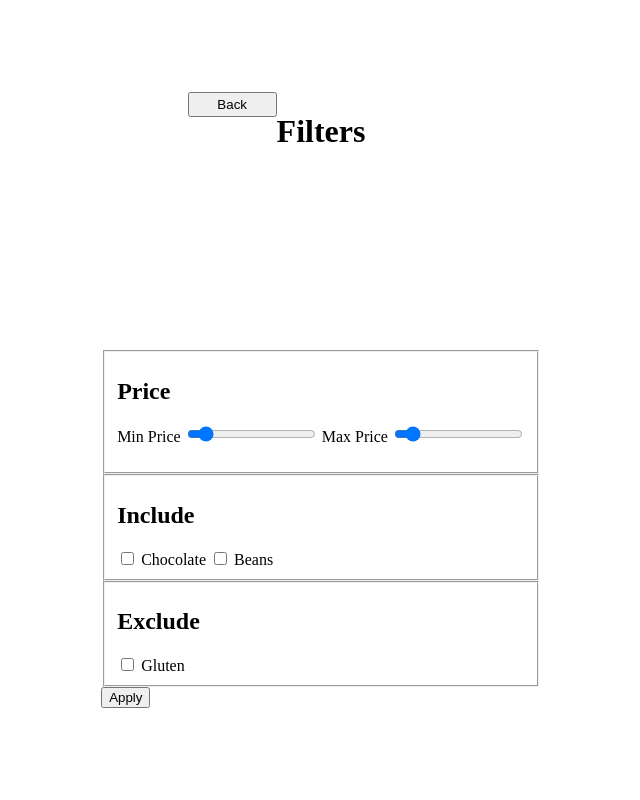
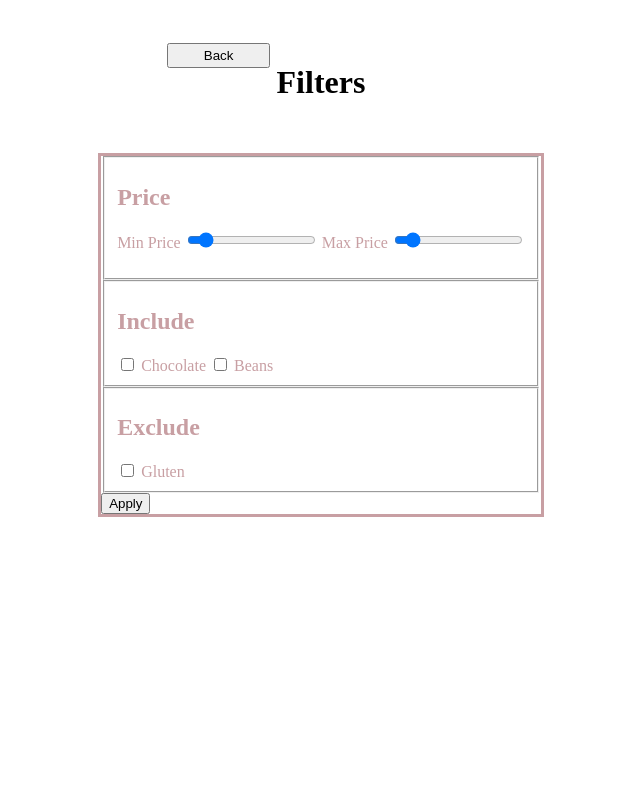
Before and after one commit to Garnir-111/meal_planning-, a PHP site: page /filters.html in a window 1280 px wide. Shown: the whole page, without its empty margins (319-959 px from the left). Run offline with PHP 8.4, Linux system fonts and the light colour scheme.

Commit message:
Adding colors
I'm playing with how to add colors to the form borders.

```diff
--- a/testsite/filters.css
+++ b/testsite/filters.css
@@ -2,24 +2,37 @@
 
 header {
     display: grid;
-    grid-template: repeat(3, 25px) / repeat(3, 1fr);
-    text-align: center
+    grid-template: repeat(1, 25px) / repeat(3, 1fr);
+    text-align: center;
+    width: 24%;
 }
 
 body {
     display: grid;
     place-items: center; /* Centers everything in the body */
-    height: 100vh; /* Full viewport height */
+    height: 70vh; /* Full viewport height */
     margin: 0;
-}
-
-.container {
 
 }
 
-.item {
-    background: lightgray;
-    padding: 20px;
-    text-align: center;
-    border-radius: 8px;
+form {
+    border-style: solid;
+    border-color: #C89FA3;
+    color: #C89FA3;
 }
+
+/* .priceRange fieldset {
+    border-style: solid;
+    border-color: #C89FA3;
+
+}
+
+.include fieldset {
+    border-style: solid;
+    border-color: #C89FA3;
+}
+
+.exclude fieldset {
+    border-style: solid;
+    border-color: #C89FA3;
+} */
--- a/testsite/filters.html
+++ b/testsite/filters.html
@@ -17,6 +17,7 @@
     </header>
     <main>
         <form>
+
             <fieldset class="priceRange">
                 <h2>Price</h2>
                 <label for="minPrice">Min Price</label>
@@ -25,6 +26,7 @@
                 <input name = "max" type="range" id="maxPrice" min="0" max="100" step="10" value="10">
                 <p id="currentPriceRange"></p>
             </fieldset>
+
             <fieldset class="include">
                 <h2>Include</h2>
                 <input type="checkbox" name="include" id="chocolate" class="include">
```
